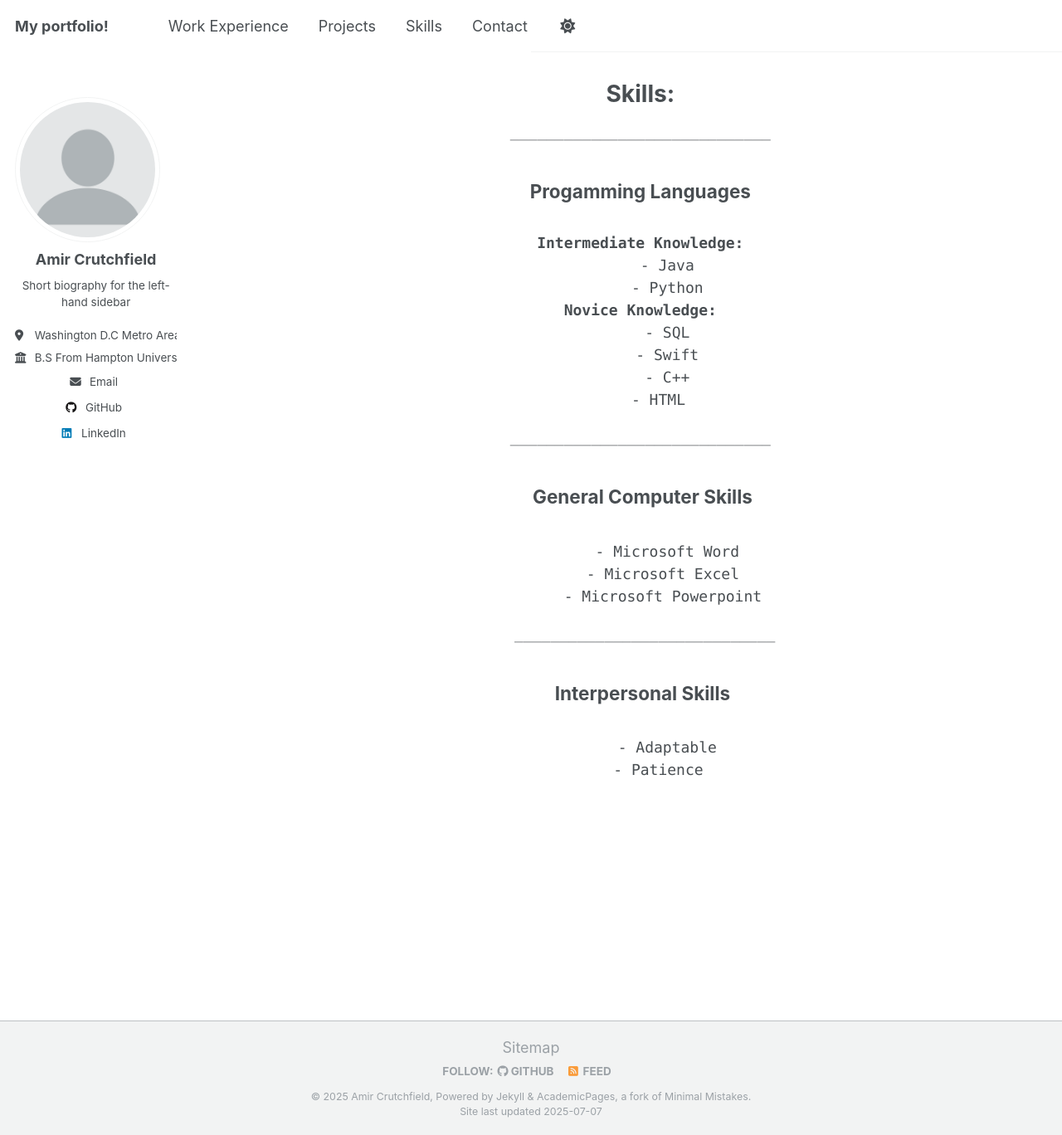
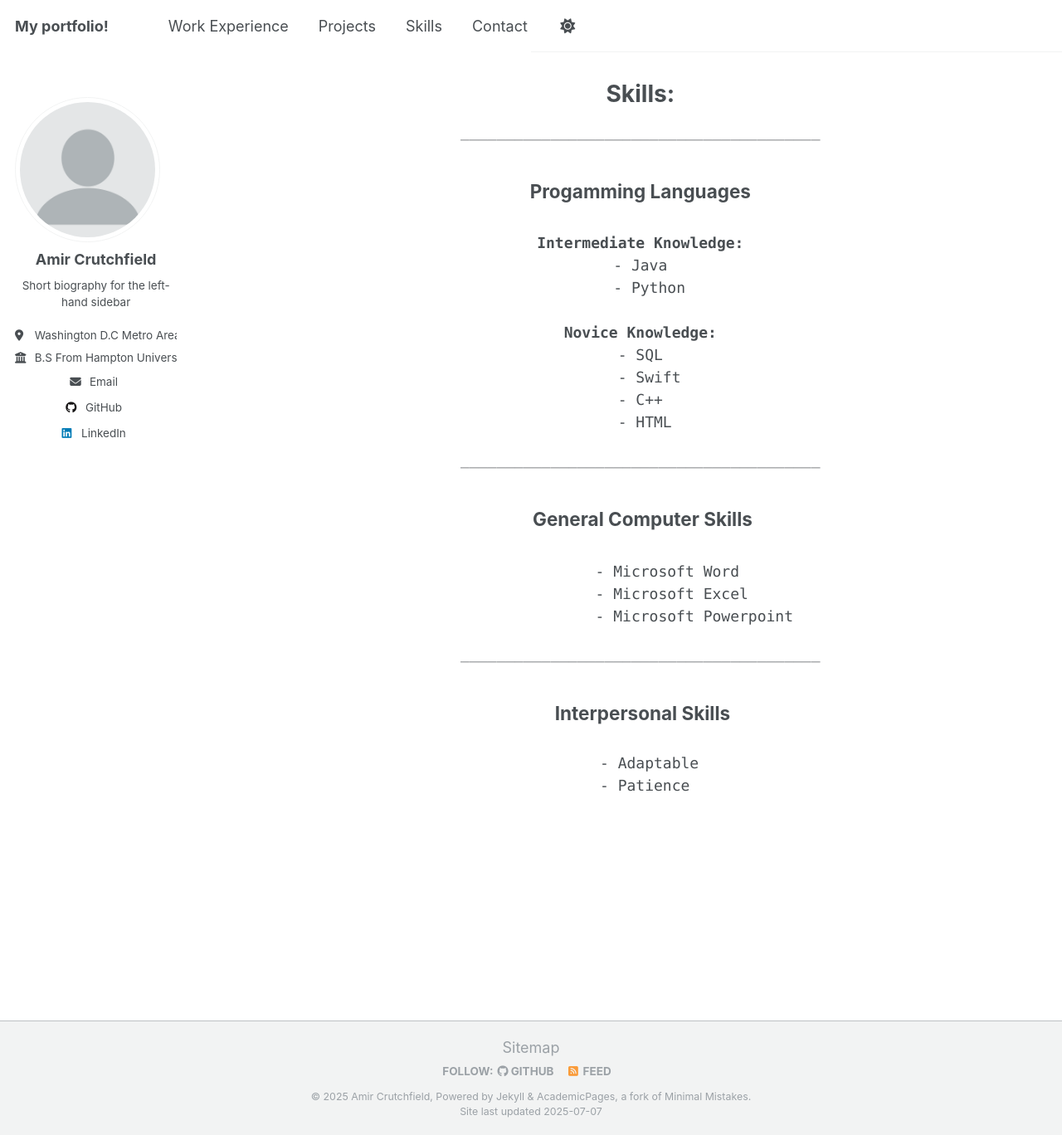
Before and after one commit to amirc42/amircportfolio, a Jekyll site: the page built from _pages/skills.html, in a window 1280 px wide and 1368 px high. Shown: the whole window at 83% size. Built offline with Jekyll 4.4.1, drawn with Linux system fonts in a browser that asks for light colours; a script that is not in the unit is left out.

Commit message:
Update skills.html

```diff
--- a/_pages/skills.html
+++ b/_pages/skills.html
@@ -10,27 +10,29 @@ p {text-align: center;}
 pre {text-align: center;}
 div {text-align: center;}
 </style>
-<pre> _____________________________
+<pre> ________________________________________
 <h2>Progamming Languages </h2>
 <div style ="margin:-30px 39.1px 0;">
 <b>Intermediate Knowledge:</b>
 - Java
   - Python
+
 <b>Novice Knowledge:</b>
 - SQL
   - Swift
 - C++
    - HTML  </pre>
-<pre> _____________________________
+<pre> ________________________________________
 <h2> General Computer Skills </h2>
+<div style ="margin:-30px 39.1px 0;">
       - Microsoft Word
         - Microsoft Excel
              - Microsoft Powerpoint </pre>
-<pre> _____________________________
+<pre> ________________________________________
 <h2> Interpersonal Skills </h2>
+<div style ="margin:-32px 40px 0;">
   - Adaptable
    - Patience  </pre>
-
 
 {% include base_path %}
 
```
Lines whose indentation alone changed are shown as unchanged.
